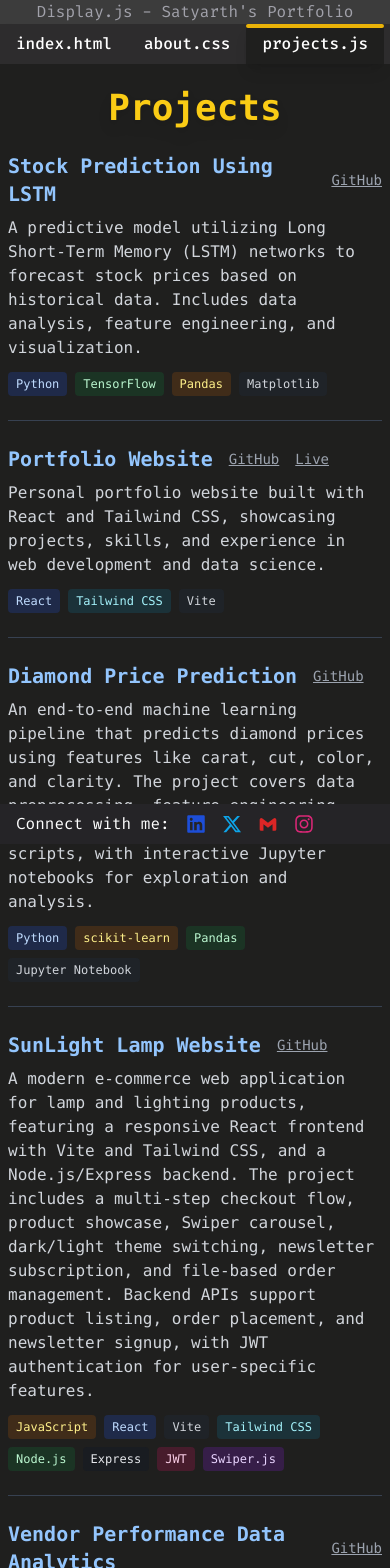
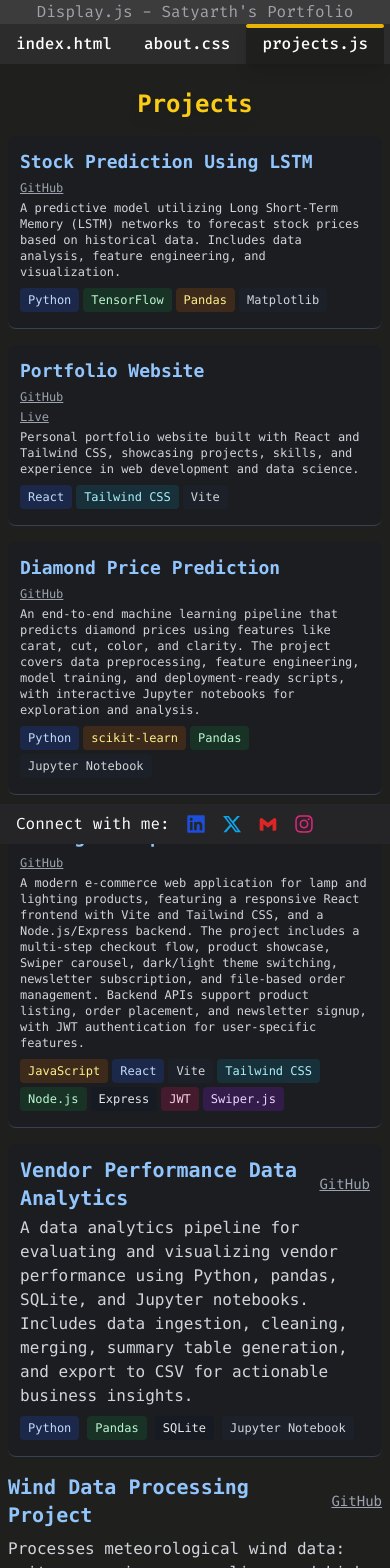
Before and after one commit to Satyarthranjan8051/portfolio-website, a React (Vite) app: page /projects in a window 390 px wide. Shown: the top 1568 px of the page. Built offline with nearby package versions, Linux system fonts and the light colour scheme.

Commit message:
work on responsiveness

```diff
--- a/src/Pages/Projects.jsx
+++ b/src/Pages/Projects.jsx
@@ -13,17 +13,17 @@ const Projects = () => {
       <Navbar />
 
       {/* Projects Grid Section */}
-      <div className="bg-main flex flex-col items-center justify-start min-h-screen font-mono text-white px-2 pt-4 pb-2">
-        <h1 className="text-4xl font-bold mb-6 text-yellow-400 drop-shadow-lg mt-2">Projects</h1>
-        <div className="w-full max-w-5xl grid grid-cols-1 md:grid-cols-2 gap-6">
+      <div className="bg-main flex flex-col items-center justify-start min-h-screen font-mono text-white px-2 xs:px-4 sm:px-6 pt-4 pb-2">
+        <h1 className="text-2xl xs:text-3xl sm:text-4xl font-bold mb-4 sm:mb-6 text-yellow-400 drop-shadow-lg mt-2 text-center">Projects</h1>
+        <div className="w-full max-w-5xl grid grid-cols-1 sm:grid-cols-2 gap-4 sm:gap-6">
           {/* Example Project 1 */}
-          <div className="flex flex-col gap-2 border-b border-gray-700 pb-6">
-            <div className="flex items-center gap-2">
-              <span className="text-xl font-semibold text-blue-300">Stock Prediction Using LSTM</span>
-              <a href="https://github.com/Satyarthranjan8051/stock-prediction-lLSTM-" target="_blank" rel="noopener noreferrer" className="ml-2 text-gray-400 hover:text-blue-400 underline text-sm">GitHub</a>
+          <div className="flex flex-col gap-1 xs:gap-2 border-b border-gray-700 pb-4 sm:pb-6 bg-gray-900/30 rounded-lg p-3 sm:p-4">
+            <div className="flex flex-col sm:flex-row sm:items-center gap-1 sm:gap-2">
+              <span className="text-lg xs:text-xl font-semibold text-blue-300">Stock Prediction Using LSTM</span>
+              <a href="https://github.com/Satyarthranjan8051/stock-prediction-lLSTM-" target="_blank" rel="noopener noreferrer" className="sm:ml-2 text-gray-400 hover:text-blue-400 underline text-xs xs:text-sm">GitHub</a>
             </div>
-            <p className="text-gray-300 text-base">A predictive model utilizing Long Short-Term Memory (LSTM) networks to forecast stock prices based on historical data. Includes data analysis, feature engineering, and visualization.</p>
-            <div className="flex flex-wrap gap-2 mt-1">
+            <p className="text-gray-300 text-xs xs:text-sm sm:text-base">A predictive model utilizing Long Short-Term Memory (LSTM) networks to forecast stock prices based on historical data. Includes data analysis, feature engineering, and visualization.</p>
+            <div className="flex flex-wrap gap-1 xs:gap-2 mt-1">
               <span className="bg-blue-900/40 text-blue-200 px-2 py-1 rounded text-xs">Python</span>
               <span className="bg-green-900/40 text-green-200 px-2 py-1 rounded text-xs">TensorFlow</span>
               <span className="bg-yellow-900/40 text-yellow-200 px-2 py-1 rounded text-xs">Pandas</span>
@@ -31,27 +31,27 @@ const Projects = () => {
             </div>
           </div>
           {/* Example Project 2 */}
-          <div className="flex flex-col gap-2 border-b border-gray-700 pb-6">
-            <div className="flex items-center gap-2">
-              <span className="text-xl font-semibold text-blue-300">Portfolio Website</span>
-              <a href="https://github.com/SatyarthRanjan8051/portfolio-website" target="_blank" rel="noopener noreferrer" className="ml-2 text-gray-400 hover:text-blue-400 underline text-sm">GitHub</a>
-              <a href="/" className="ml-2 text-gray-400 hover:text-green-400 underline text-sm">Live</a>
+          <div className="flex flex-col gap-1 xs:gap-2 border-b border-gray-700 pb-4 sm:pb-6 bg-gray-900/30 rounded-lg p-3 sm:p-4">
+            <div className="flex flex-col sm:flex-row sm:items-center gap-1 sm:gap-2">
+              <span className="text-lg xs:text-xl font-semibold text-blue-300">Portfolio Website</span>
+              <a href="https://github.com/SatyarthRanjan8051/portfolio-website" target="_blank" rel="noopener noreferrer" className="sm:ml-2 text-gray-400 hover:text-blue-400 underline text-xs xs:text-sm">GitHub</a>
+              <a href="/" className="sm:ml-2 text-gray-400 hover:text-green-400 underline text-xs xs:text-sm">Live</a>
             </div>
-            <p className="text-gray-300 text-base">Personal portfolio website built with React and Tailwind CSS, showcasing projects, skills, and experience in web development and data science.</p>
-            <div className="flex flex-wrap gap-2 mt-1">
+            <p className="text-gray-300 text-xs xs:text-sm sm:text-base">Personal portfolio website built with React and Tailwind CSS, showcasing projects, skills, and experience in web development and data science.</p>
+            <div className="flex flex-wrap gap-1 xs:gap-2 mt-1">
               <span className="bg-blue-900/40 text-blue-200 px-2 py-1 rounded text-xs">React</span>
               <span className="bg-cyan-900/40 text-cyan-200 px-2 py-1 rounded text-xs">Tailwind CSS</span>
               <span className="bg-gray-800/40 text-gray-300 px-2 py-1 rounded text-xs">Vite</span>
             </div>
           </div>
           {/* Diamond Price Prediction Project */}
-          <div className="flex flex-col gap-2 border-b border-gray-700 pb-6">
-            <div className="flex items-center gap-2">
-              <span className="text-xl font-semibold text-blue-300">Diamond Price Prediction</span>
-              <a href="https://github.com/Satyarthranjan8051/Diamond-Gemstone-Price-Prediction" target="_blank" rel="noopener noreferrer" className="ml-2 text-gray-400 hover:text-blue-400 underline text-sm">GitHub</a>
+          <div className="flex flex-col gap-1 xs:gap-2 border-b border-gray-700 pb-4 sm:pb-6 bg-gray-900/30 rounded-lg p-3 sm:p-4">
+            <div className="flex flex-col sm:flex-row sm:items-center gap-1 sm:gap-2">
+              <span className="text-lg xs:text-xl font-semibold text-blue-300">Diamond Price Prediction</span>
+              <a href="https://github.com/Satyarthranjan8051/Diamond-Gemstone-Price-Prediction" target="_blank" rel="noopener noreferrer" className="sm:ml-2 text-gray-400 hover:text-blue-400 underline text-xs xs:text-sm">GitHub</a>
             </div>
-            <p className="text-gray-300 text-base">An end-to-end machine learning pipeline that predicts diamond prices using features like carat, cut, color, and clarity. The project covers data preprocessing, feature engineering, model training, and deployment-ready scripts, with interactive Jupyter notebooks for exploration and analysis.</p>
-            <div className="flex flex-wrap gap-2 mt-1">
+            <p className="text-gray-300 text-xs xs:text-sm sm:text-base">An end-to-end machine learning pipeline that predicts diamond prices using features like carat, cut, color, and clarity. The project covers data preprocessing, feature engineering, model training, and deployment-ready scripts, with interactive Jupyter notebooks for exploration and analysis.</p>
+            <div className="flex flex-wrap gap-1 xs:gap-2 mt-1">
               <span className="bg-blue-900/40 text-blue-200 px-2 py-1 rounded text-xs">Python</span>
               <span className="bg-yellow-900/40 text-yellow-200 px-2 py-1 rounded text-xs">scikit-learn</span>
               <span className="bg-green-900/40 text-green-200 px-2 py-1 rounded text-xs">Pandas</span>
@@ -59,13 +59,13 @@ const Projects = () => {
             </div>
           </div>
           {/* SunLight Lamp Website Project */}
-          <div className="flex flex-col gap-2 border-b border-gray-700 pb-6">
-            <div className="flex items-center gap-2">
-              <span className="text-xl font-semibold text-blue-300">SunLight Lamp Website</span>
-              <a href="https://github.com/Satyarthranjan8051/lamp-website-react" target="_blank" rel="noopener noreferrer" className="ml-2 text-gray-400 hover:text-blue-400 underline text-sm">GitHub</a>
+          <div className="flex flex-col gap-1 xs:gap-2 border-b border-gray-700 pb-4 sm:pb-6 bg-gray-900/30 rounded-lg p-3 sm:p-4">
+            <div className="flex flex-col sm:flex-row sm:items-center gap-1 sm:gap-2">
+              <span className="text-lg xs:text-xl font-semibold text-blue-300">SunLight Lamp Website</span>
+              <a href="https://github.com/Satyarthranjan8051/lamp-website-react" target="_blank" rel="noopener noreferrer" className="sm:ml-2 text-gray-400 hover:text-blue-400 underline text-xs xs:text-sm">GitHub</a>
             </div>
-            <p className="text-gray-300 text-base">A modern e-commerce web application for lamp and lighting products, featuring a responsive React frontend with Vite and Tailwind CSS, and a Node.js/Express backend. The project includes a multi-step checkout flow, product showcase, Swiper carousel, dark/light theme switching, newsletter subscription, and file-based order management. Backend APIs support product listing, order placement, and newsletter signup, with JWT authentication for user-specific features.</p>
-            <div className="flex flex-wrap gap-2 mt-1">
+            <p className="text-gray-300 text-xs xs:text-sm sm:text-base">A modern e-commerce web application for lamp and lighting products, featuring a responsive React frontend with Vite and Tailwind CSS, and a Node.js/Express backend. The project includes a multi-step checkout flow, product showcase, Swiper carousel, dark/light theme switching, newsletter subscription, and file-based order management. Backend APIs support product listing, order placement, and newsletter signup, with JWT authentication for user-specific features.</p>
+            <div className="flex flex-wrap gap-1 xs:gap-2 mt-1">
               <span className="bg-yellow-900/40 text-yellow-200 px-2 py-1 rounded text-xs">JavaScript</span>
               <span className="bg-blue-900/40 text-blue-200 px-2 py-1 rounded text-xs">React</span>
               <span className="bg-gray-800/40 text-gray-300 px-2 py-1 rounded text-xs">Vite</span>
@@ -77,7 +77,7 @@ const Projects = () => {
             </div>
           </div>
           {/* Vendor Performance Data Analytics Project */}
-          <div className="flex flex-col gap-2 border-b border-gray-700 pb-6">
+          <div className="flex flex-col gap-1 xs:gap-2 border-b border-gray-700 pb-4 sm:pb-6 bg-gray-900/30 rounded-lg p-3 sm:p-4">
             <div className="flex items-center gap-2">
               <span className="text-xl font-semibold text-blue-300">Vendor Performance Data Analytics</span>
               <a href="https://github.com/Satyarthranjan8051/Vendor-Performance-Data-Analytics" target="_blank" rel="noopener noreferrer" className="ml-2 text-gray-400 hover:text-blue-400 underline text-sm">GitHub</a>
--- a/src/Pages/Resume.jsx
+++ b/src/Pages/Resume.jsx
@@ -11,13 +11,13 @@ const ResumePage = () => {
     <div className="flex flex-col min-h-screen bg-main text-white font-mono">
       <Header />
       <Navbar />
-      <div className="flex-grow flex flex-col items-center justify-center py-12">
-        <h1 className="text-4xl font-bold mb-6 text-yellow-400 drop-shadow-lg">My Resume</h1>
+      <div className="flex-grow flex flex-col items-center justify-center py-6 xs:py-8 sm:py-10 md:py-12 px-2 xs:px-4 sm:px-6">
+        <h1 className="text-2xl xs:text-3xl sm:text-4xl font-bold mb-4 sm:mb-6 text-yellow-400 drop-shadow-lg text-center">My Resume</h1>
         {/* Download and Print Buttons */}
-        <div className="flex gap-4 mb-4">
+        <div className="flex flex-col xs:flex-row gap-2 xs:gap-4 mb-4 w-full max-w-xs xs:max-w-md sm:max-w-lg justify-center items-center">
           <a
             href="https://drive.google.com/uc?export=download&id=17i_7uHh7Qr745wXfKryrKyp8RnNuxdEO"
-            className="bg-green-500 hover:bg-green-400 text-white font-semibold py-2 px-6 rounded-lg shadow transition-colors duration-200"
+            className="w-full xs:w-auto bg-green-500 hover:bg-green-400 text-white font-semibold py-2 px-6 rounded-lg shadow transition-colors duration-200 text-center"
             download
             target="_blank"
             rel="noopener noreferrer"
@@ -25,7 +25,7 @@ const ResumePage = () => {
             Download
           </a>
         </div>
-        <div className="w-full max-w-4xl bg-gray-900 rounded-xl shadow-2xl overflow-hidden border-4 border-gray-800 px-4 py-6 flex items-center justify-center" style={{height: '80vh'}}>
+        <div className="w-full max-w-2xl sm:max-w-3xl md:max-w-4xl bg-gray-900 rounded-xl shadow-2xl overflow-hidden border-4 border-gray-800 px-2 xs:px-4 py-4 xs:py-6 flex items-center justify-center" style={{height: '60vh'}}>
           <iframe
             id="resume-iframe"
             src="https://drive.google.com/file/d/17i_7uHh7Qr745wXfKryrKyp8RnNuxdEO/preview"
```
Also changed, not shown: src/Pages/About.jsx (+29 -18 lines), src/Pages/Contact.jsx (+11 -11 lines), src/Pages/Home.jsx (+18 -18 lines).
